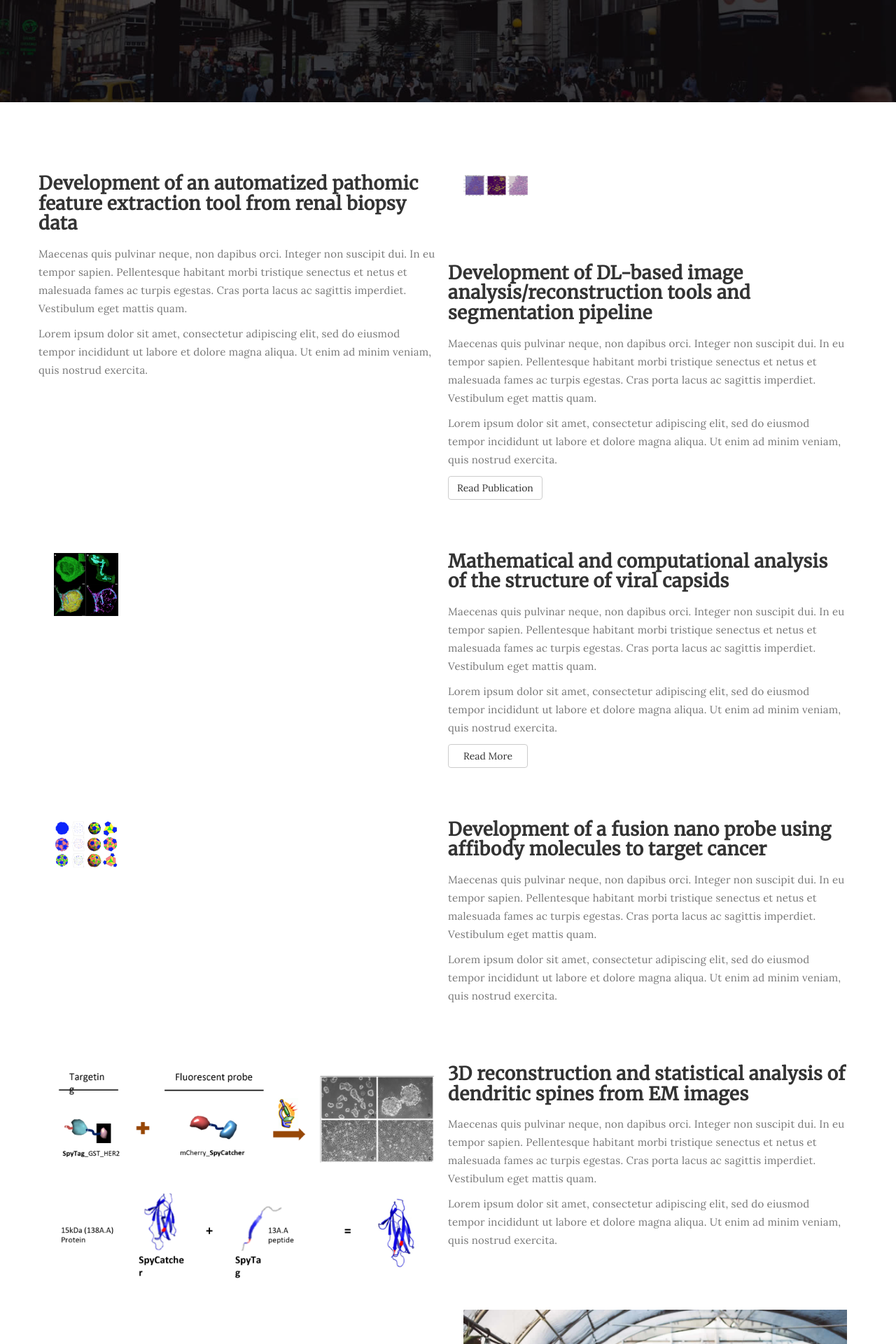
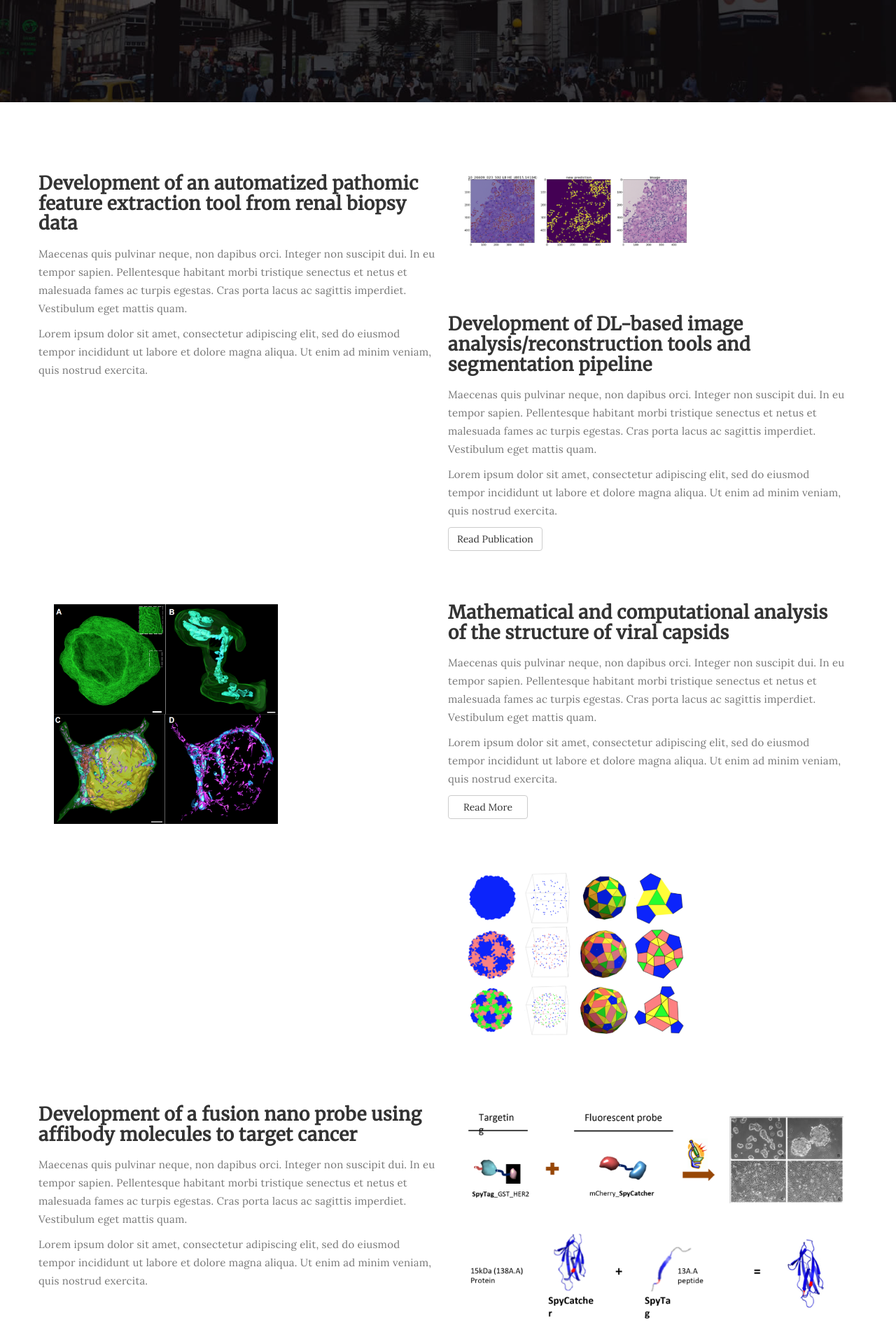
Before and after one commit to rpraka/JihyeonJe.com, a Jekyll site: the page about.html, which Jekyll copies as it is, in a window 1280 px wide. Shown: the part 526-2446 px from the top of the page at 70% size. Built offline with Jekyll 4.4.1, drawn with Linux system fonts in a browser that asks for light colours.

Commit message:
Update about.html

```diff
--- a/about.html
+++ b/about.html
@@ -89,7 +89,7 @@ http://www.tooplate.com/view/2085-neuron
                     </div>
 
                     <div class="col-md-6 col-sm-6">
-                         <img src="images/inflam.png" style="width: 20%; height: 20%"/>
+                         <img src="images/inflam.png" style="width: 60%; height: 60%"/>
                     </div>
 
 
@@ -101,7 +101,7 @@ http://www.tooplate.com/view/2085-neuron
                     </div>
 
                     <div class="col-md-6 col-sm-6">
-                         <img src="images/ncmir.png" style="width: 20%; height: 20%" >
+                         <img src="images/ncmir.png" style="width: 60%; height: 60%" >
                     </div>
 
 
@@ -113,7 +113,7 @@ http://www.tooplate.com/view/2085-neuron
                     </div>
 
                     <div class="col-md-6 col-sm-6">
-                         <img src="images/virus.png" style="width: 20%; height: 20%">
+                         <img src="images/virus.png" style="width: 60%; height: 60%">
                     </div>
 
 
```
